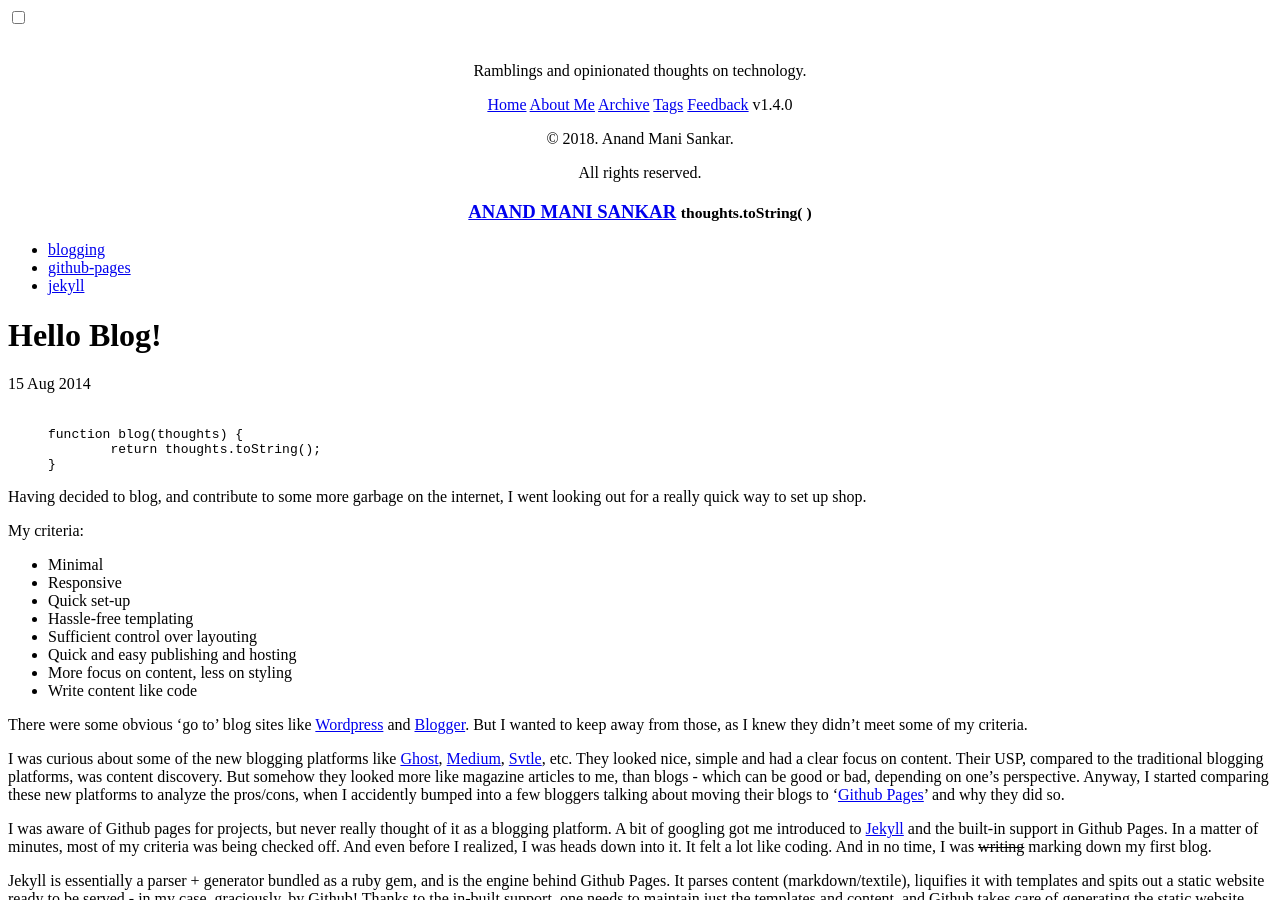
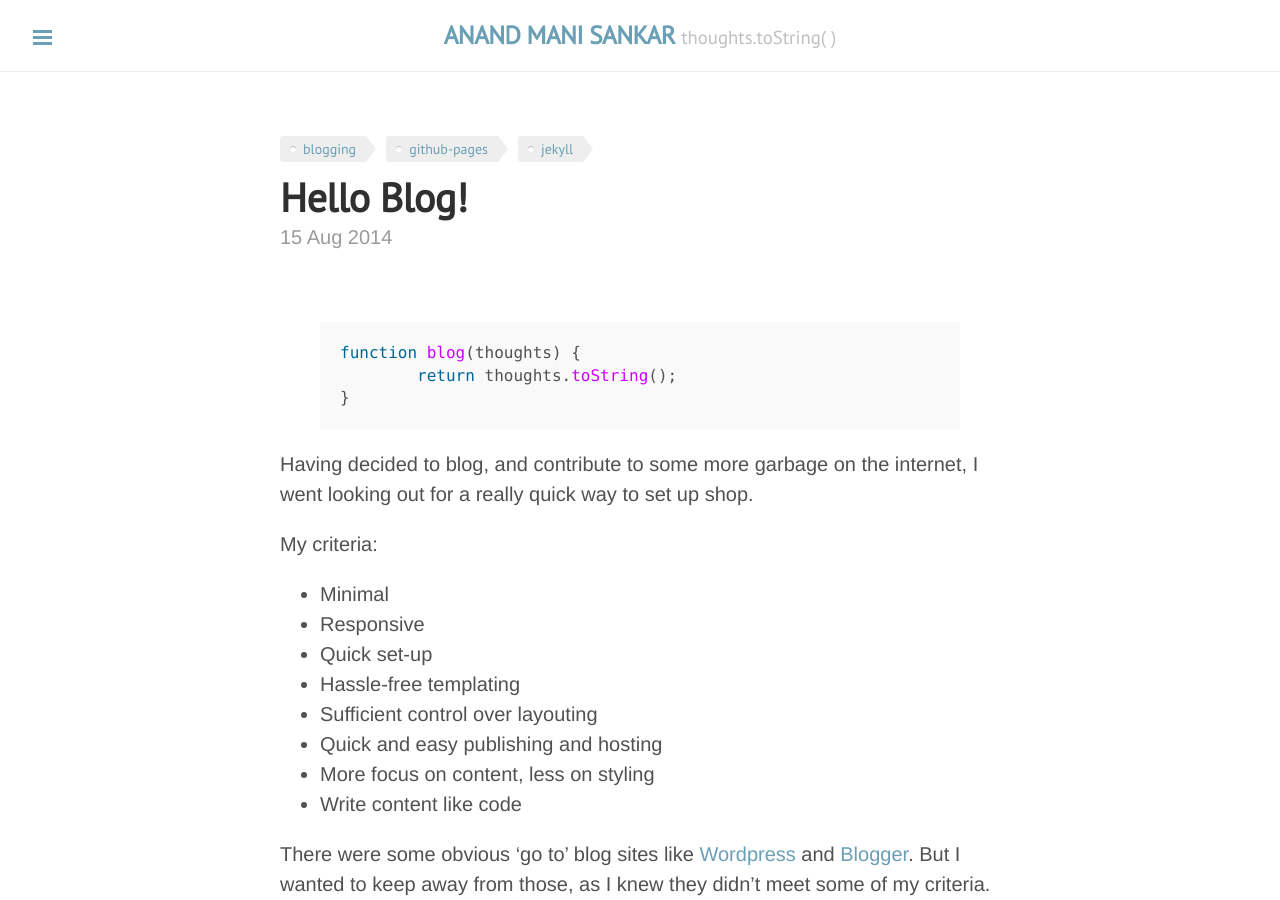
Before and after one commit to msanand/msanand.github.io, a Jekyll site: the page built from _posts/2014-08-15-hello-blog.md, in a window 1280 px wide and 900 px high. Built offline with Jekyll 4.4.1, drawn with Linux system fonts in a browser that asks for light colours; nearby versions of some CDN libraries; Markdown is read by kramdown in place of the engine named in the settings; comment, search, counter and statistics services are not loaded.

Commit message:
Correct issues with {{ site.baseurl }}

```diff
--- a/404.html
+++ b/404.html
@@ -6,5 +6,5 @@ permalink: 404.html
 
 <div class="page">
   <h1 class="page-title">404: Page not found</h1>
-  <p class="lead">Sorry, we've misplaced that URL or it's pointing to something that doesn't exist. <a href="{{ site.baseurl }}">Head back home</a> to try finding it again.</p>
+  <p class="lead">Sorry, we've misplaced that URL or it's pointing to something that doesn't exist. <a href="{{ "/" | relative_url }}">Head back home</a> to try finding it again.</p>
 </div>
--- a/_config.yml
+++ b/_config.yml
@@ -12,10 +12,10 @@ title:            ANAND MANI SANKAR
 tagline:          'thoughts.toString( )'
 description:      'Ramblings and opinionated thoughts on technology.'
 url:              http://anandmanisankar.com
-baseurl:          '/'
+baseurl:          ''
 paginate:         5
 excerpt_separator: '<br>'
-gems:
+plugins:
 - jekyll-mentions
 - jemoji
 - jekyll-redirect-from
--- a/_includes/head.html
+++ b/_includes/head.html
@@ -15,18 +15,18 @@
   </title>
 
   <!-- CSS -->
-  <link rel="stylesheet" href="{{ site.baseurl }}assets/css/all.min.css">
+  <link rel="stylesheet" href="{{ "/" | relative_url }}assets/css/all.min.css">
   <!--
-  <link rel="stylesheet" href="{{ site.baseurl }}assets/css/poole.css">
-  <link rel="stylesheet" href="{{ site.baseurl }}assets/css/syntax.css">
-  <link rel="stylesheet" href="{{ site.baseurl }}assets/css/lanyon.css">
-  <link rel="stylesheet" href="{{ site.baseurl }}assets/css/custom.css">
+  <link rel="stylesheet" href="{{ "/" | relative_url }}assets/css/poole.css">
+  <link rel="stylesheet" href="{{ "/" | relative_url }}assets/css/syntax.css">
+  <link rel="stylesheet" href="{{ "/" | relative_url }}assets/css/lanyon.css">
+  <link rel="stylesheet" href="{{ "/" | relative_url }}assets/css/custom.css">
   -->
   <link rel="stylesheet" href="http://fonts.googleapis.com/css?family=PT+Serif:400,400italic,700%7CPT+Sans:400">
 
   <!-- Icons -->
-  <link rel="apple-touch-icon-precomposed" sizes="144x144" href="{{ site.baseurl }}assets/apple-touch-icon-precomposed.png">
-  <link rel="shortcut icon" href="{{ site.baseurl }}assets/favicon.ico">
+  <link rel="apple-touch-icon-precomposed" sizes="144x144" href="{{ "/" | relative_url }}assets/apple-touch-icon-precomposed.png">
+  <link rel="shortcut icon" href="{{ "/" | relative_url }}assets/favicon.ico">
 
   <!-- RSS -->
   <link rel="alternate" type="application/rss+xml" title="RSS" href="/atom.xml">
--- a/_layouts/post.html
+++ b/_layouts/post.html
@@ -4,7 +4,7 @@ layout: default
 
 <ul class="tags">
   {% for tag in page.tags %}
-    <li><a href="{{ site.baseurl }}tags.html#{{tag}}" class="tag">{{ tag }}</a></li>
+    <li><a href="{{ "/" | relative_url }}tags.html#{{tag}}" class="tag">{{ tag }}</a></li>
   {% endfor %}
 </ul>
 
```
Also changed, not shown: index.html (+4 -4 lines), .nojekyll (deleted).
